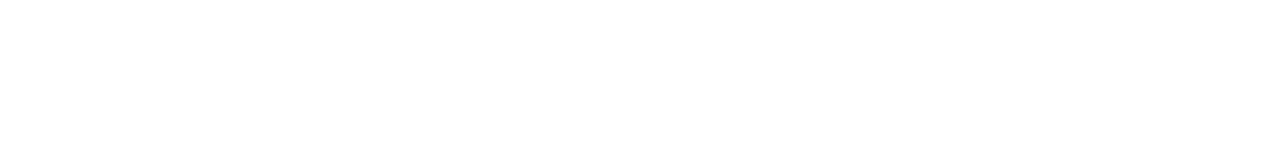
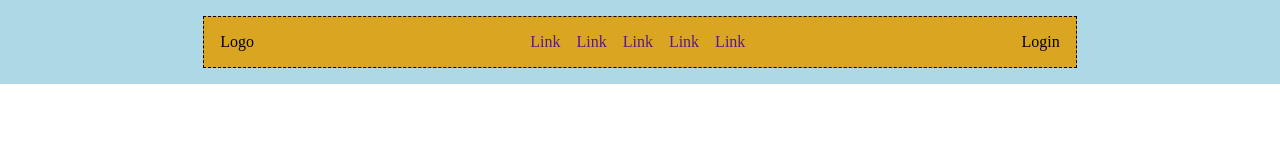
Before and after one commit to LeonardSuli/htmlcss-struttura-discord, a plain HTML site: page index.html in a window 1280 px wide. Drawn offline with Linux system fonts and the light colour scheme.

Commit message:
add header

```diff
--- a/assets/css/style.css
+++ b/assets/css/style.css
@@ -0,0 +1,50 @@
+/* Debug */
+
+.debug #app_header{
+    background-color: rgb(173, 216, 230);
+}
+
+.debug #app_header .container{
+    background-color: rgb(218, 165, 32);
+    border: 1px dashed black;
+}
+
+
+
+
+
+
+/* Common */
+
+*{
+    padding: 0;
+    margin: 0;
+    box-sizing: border-box;
+}
+
+#app_header .container{
+    width: 70%;
+    margin: auto;
+    display: flex;
+    justify-content: space-between;
+    padding: 1rem;
+}
+
+#app_header{
+    padding: 1rem;
+}
+
+#app_header ul{
+    display: flex;
+}
+
+ul li{
+    list-style: none;
+}
+
+a{
+    text-decoration: none;
+    padding: 0.5rem;
+}
+
+/* Utility */
--- a/index.html
+++ b/index.html
@@ -6,7 +6,22 @@
     <title>htmlcss-struttura-discord</title>
     <link rel="stylesheet" href="./assets/css/style.css">
 </head>
-<body>
+<body class="debug">
 
+    <header id="app_header">
+        <div class="container">
+            <div class="logo">Logo</div>
+            <nav class="main_menu">
+                <ul>
+                    <li><a href="">Link</a></li>
+                    <li><a href="">Link</a></li>
+                    <li><a href="">Link</a></li>
+                    <li><a href="">Link</a></li>
+                    <li><a href="">Link</a></li>
+                </ul>
+            </nav>
+            <div class="login">Login</div>
+        </div>
+    </header>
 </body>
 </html>
```
